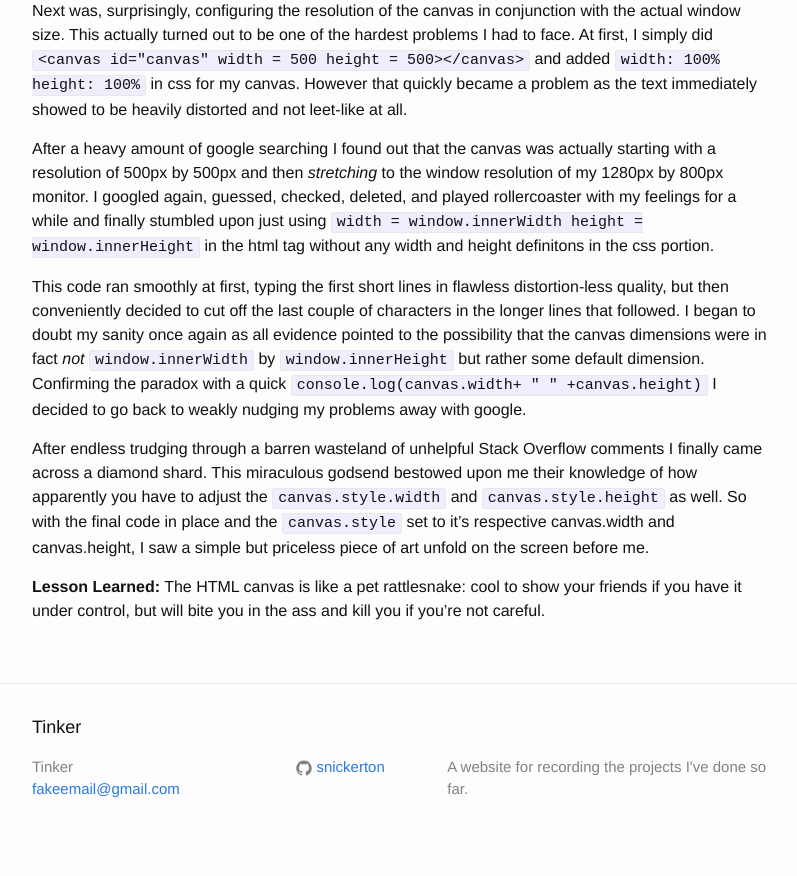
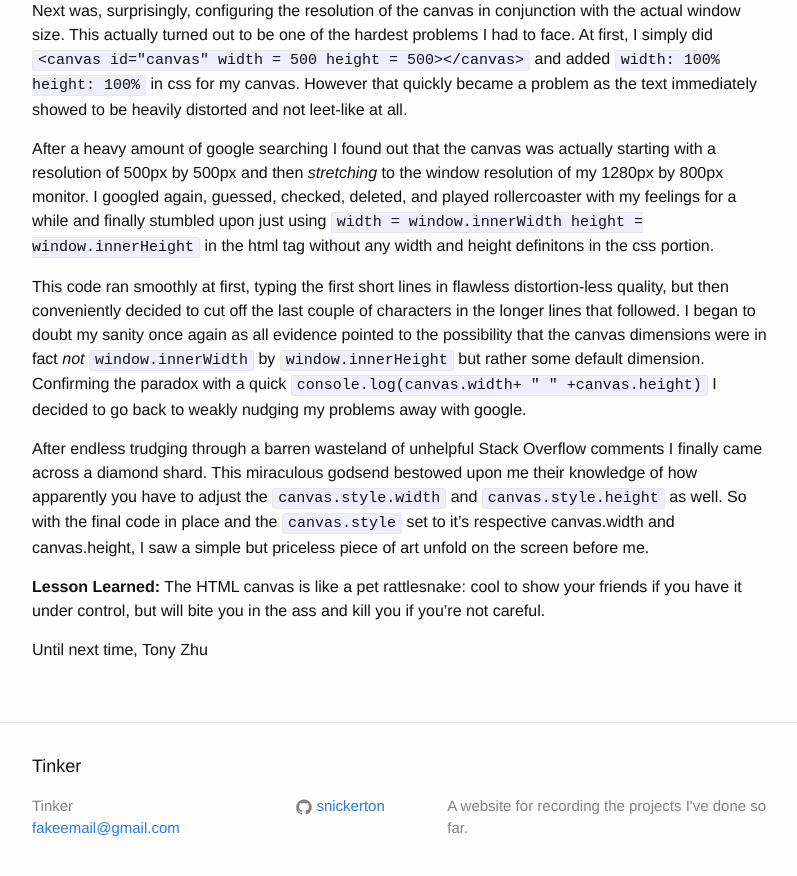
Before and after one commit to snickerton/snickerton.github.legacy, a Jekyll site: the page built from _posts/2015-03-20-Look-Leet..markdown, in a window 1280 px wide and 900 px high, scrolled down 899 px. Shown: the top 876 px of the window, without its empty margins (238-1035 px from the left). Built offline with Jekyll 4.4.1, drawn with Linux system fonts in a browser that asks for light colours.

Commit message:
Update 2015-03-20-Look-Leet..markdown

```diff
--- a/_posts/2015-03-20-Look-Leet..markdown
+++ b/_posts/2015-03-20-Look-Leet..markdown
@@ -41,5 +41,7 @@ After endless trudging through a barren wasteland of unhelpful Stack Overflow co
 <b>Lesson Learned:</b>
 The HTML canvas is like a pet rattlesnake: cool to show your friends if you have it under control, but will bite you in the ass and kill you if you're not careful.
 
+Until next time,
+Tony Zhu
 
 [LookLeet]:    http://snickerton.github.io/LookLeet/
```
